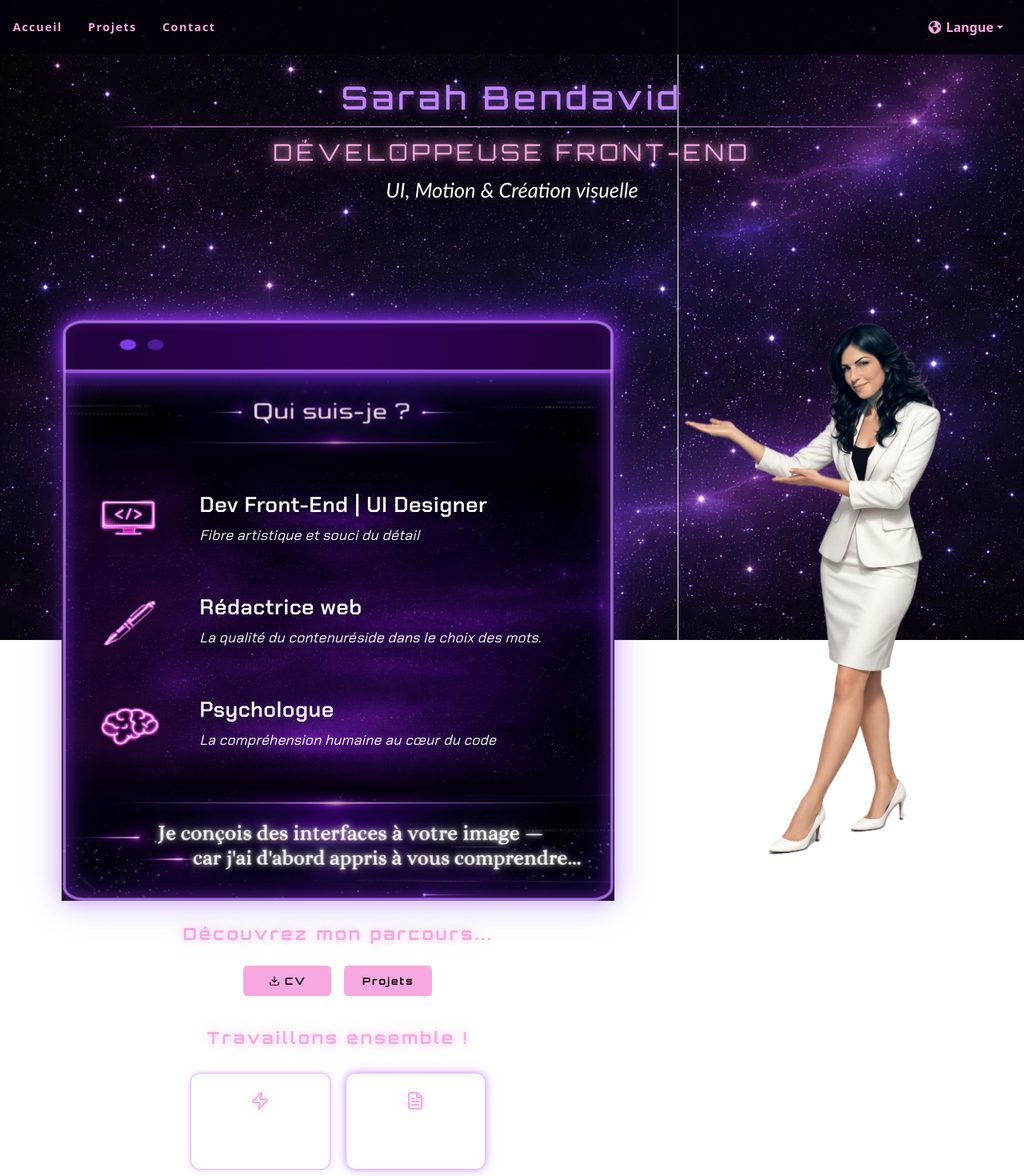
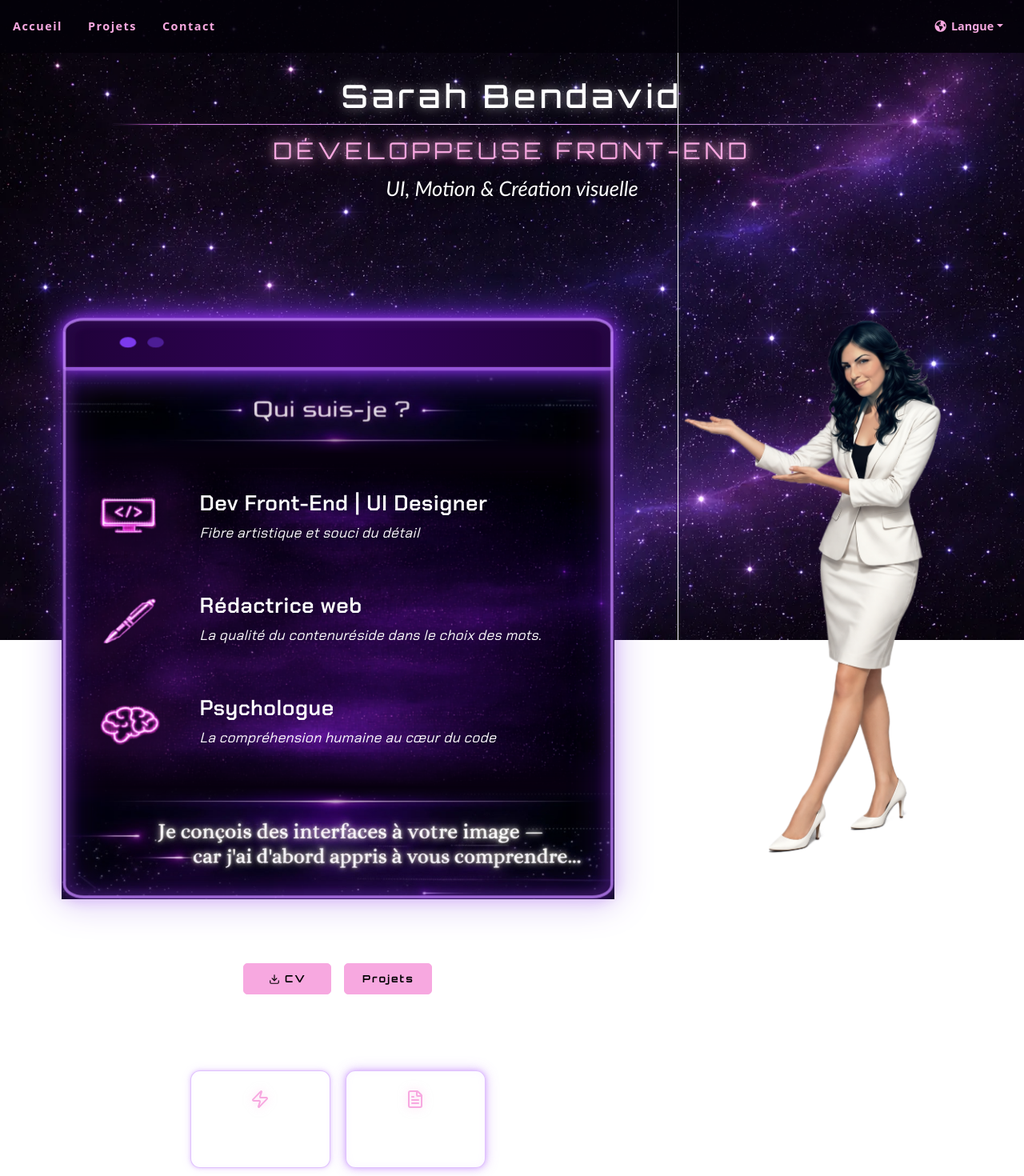
Before and after one commit to SarahBendavid/Porfolio-de-Sarah, a React (Vite) app: page /#/ in a window 1280 px wide. Shown: the top 1470 px of the page at 80% size. Built offline with nearby package versions, Linux system fonts and the light colour scheme.

Commit message:
arrangements

```diff
--- a/src/Assets/styles/Header/Header.css
+++ b/src/Assets/styles/Header/Header.css
@@ -64,10 +64,10 @@
 .accueil-page h1 {
   font-family: 'Orbitron', sans-serif;
   letter-spacing: 5px;
-  color: #c084fc;
+  color: white;
   text-shadow:
-    0 0 12px rgba(192, 132, 252, 0.5),
-    0 0 30px rgba(168, 85, 247, 0.3);
+    0 0 12px rgba(255, 255, 255, 0.4),
+    0 0 30px rgba(255, 255, 255, 0.2);
   position: relative;
   top: -10px;
 }
--- a/src/Assets/styles/Header/LanguageSwitcher.css
+++ b/src/Assets/styles/Header/LanguageSwitcher.css
@@ -2,7 +2,7 @@
   background: none;
   color: #f7a8e0;
   border: none;
-  font-size: 16px;
+  font-size: 0.9rem;
   font-weight: bold;
   padding: 6px 10px;
   -webkit-tap-highlight-color: transparent;
@@ -71,12 +71,11 @@
 
 @media (max-width: 768px) {
   .language-switcher .btn {
-    font-size: 14px;
     padding: 4px 8px;
   }
 }
 
-@media (max-width: 635px) {
+@media (max-width: 450px) {
   .language-switcher .btn {
     font-size: 12px;
     padding: 3px 7px;
--- a/src/Assets/styles/Main/Accueil/ContactPreview.css
+++ b/src/Assets/styles/Main/Accueil/ContactPreview.css
@@ -53,14 +53,14 @@
 
 .contact-preview-title {
   font-family: 'Orbitron', sans-serif;
-  color: #f7a8e0;
+  color: white;
   font-size: 1.3rem;
   font-weight: 600;
   letter-spacing: 3px;
   text-align: center;
   text-shadow:
-    0 0 10px rgba(247, 168, 224, 0.5),
-    0 0 25px rgba(247, 168, 224, 0.3);
+    0 0 10px rgba(255, 255, 255, 0.4),
+    0 0 25px rgba(255, 255, 255, 0.2);
 }
 
 .contact-info-blocks {
@@ -106,7 +106,7 @@
 
 .contact-info-block:hover {
   background: rgba(192, 132, 252, 0.07);
-  border-color: rgba(247, 168, 224, 0.6);
+  border-color: rgba(192, 132, 252, 0.8);
 }
 
 .block-icon {
```
